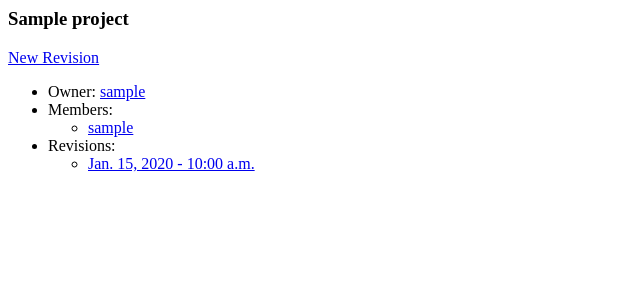
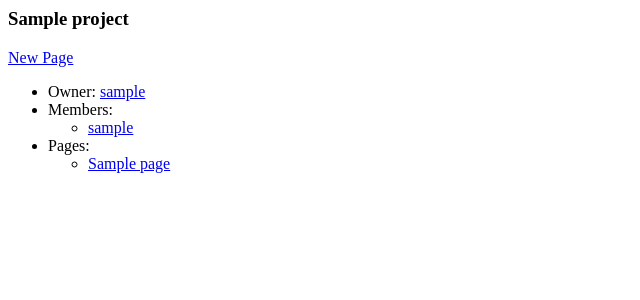
Before and after one commit to Twikie/twikie, a Django app: template projects/templates/project.html in a window 1280 px wide. Shown: the top 300 px of the page, without its empty margins (0-640 px from the left). Run offline with Django 3.2, Linux system fonts and the light colour scheme; the template is opened without the code that fills it: values that come from a table or form of the project are taken from there, others are empty; tables that the repository leaves empty hold one stand-in row (values such as "Sample post").

Commit message:
Its a lot of stuff again.

```diff
--- a/accounts/views.py
+++ b/accounts/views.py
@@ -19,3 +19,7 @@ def registration(request):
 def users(request):
     users = User.objects.all()
     return render_to_response('users.html', {'users': users})
+
+def profile(request, user_name):
+    user = User.objects.get(username=user_name);
+    return HttpResponse('Username: '+user.username+'<br /> Email: '+user.email);
--- a/projects/models.py
+++ b/projects/models.py
@@ -10,8 +10,13 @@ class Project(models.Model):
     def __unicode__(self):
         return self.name
 
+class Page(models.Model):
+    name = models.CharField(max_length=100)
+    project = models.ForeignKey(Project)
+    created_at = models.DateTimeField(auto_now_add = True)
+
 class Revision(models.Model):
-    project = models.ForeignKey(Project)
+    page = models.ForeignKey(Page)
     created_at = models.DateTimeField(auto_now_add = True)
 
 class Annotation(models.Model):
--- /dev/null
+++ b/projects/templates/page.html
@@ -0,0 +1 @@
+{{page.pk}}
--- a/projects/templates/project.html
+++ b/projects/templates/project.html
@@ -1,6 +1,6 @@
 <form action="" method="post"> {% csrf_token %}
 <h3> {{project.name}} </h3>
-<a href="revisions/new/">New Revision</a>
+<a href="pages/new/">New Page</a>
 <ul>
     <li>
         Owner: <a href="/accounts/{{project.owner}}">{{project.owner}}</a>
@@ -14,14 +14,14 @@
         </ul>
     </li>
     <li>
-        Revisions:
+        Pages:
         <ul>
-            {% if revisions %}
-                {% for revision in revisions %}
-                    <li><a href="revisions/{{revision.pk}}/">{{revision.created_at|date:"N j, Y - g:i a"}}</a></li>
+            {% if pages %}
+                {% for page in pages %}
+                    <li><a href="pages/{{page.pk}}/">{{page.name}}</a></li>
                 {% endfor %}
             {% else %}
-                <p>We ain't gots no revisions to see.</p>
+                <p>We ain't gots no pages to see.</p>
             {% endif %}
         </ul>
     </li>
--- a/projects/urls.py
+++ b/projects/urls.py
@@ -4,7 +4,7 @@ from django.conf.urls.defaults import patterns, include, url
 urlpatterns = patterns('',
     url(r'^$', 'projects.views.index'),
     url(r'^(?P<project_id>\d+)/$', 'projects.views.detail'),
-    url(r'^(?P<project_id>\d+)/revisions/new/$', 'projects.views.newrev'),
-    url(r'^(?P<project_id>\d+)/revisions/(?P<rev_id>\d+)/$', 'projects.views.rev'),
+    url(r'^(?P<project_id>\d+)/pages/new/$', 'projects.views.newpage'),
+    url(r'^(?P<project_id>\d+)/pages/(?P<page_id>\d+)/$', 'projects.views.page'),
     url(r'^new', 'projects.views.new'),
 )
--- a/urls.py
+++ b/urls.py
@@ -6,6 +6,8 @@ from django.conf.urls.defaults import patterns, include, url
 urlpatterns = patterns('',
     url(r'^accounts/', include('accounts.urls')),
     url(r'^projects/', include('projects.urls')),
+    url(r'^(?P<user_name>\w+)/$', 'accounts.views.profile'),
+    url(r'^(?P<user_name>\w+)/(?P<project_name>\w+)/$', 'projects.views.detail'),
     # Examples:
     # url(r'^$', 'twikie.views.home', name='home'),
     # url(r'^twikie/', include('twikie.foo.urls')),
```
Also changed, not shown: projects/forms.py (+7 -2 lines), projects/views.py (+27 -8 lines).
